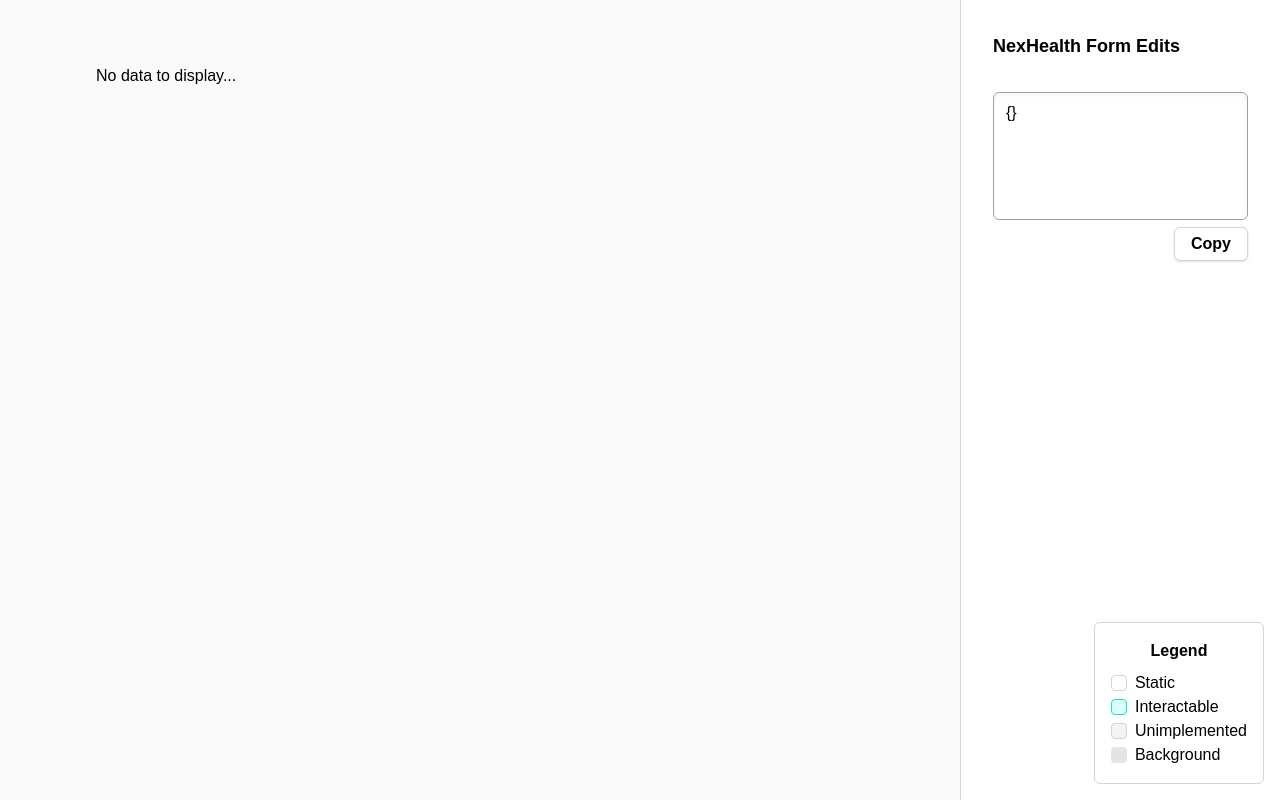
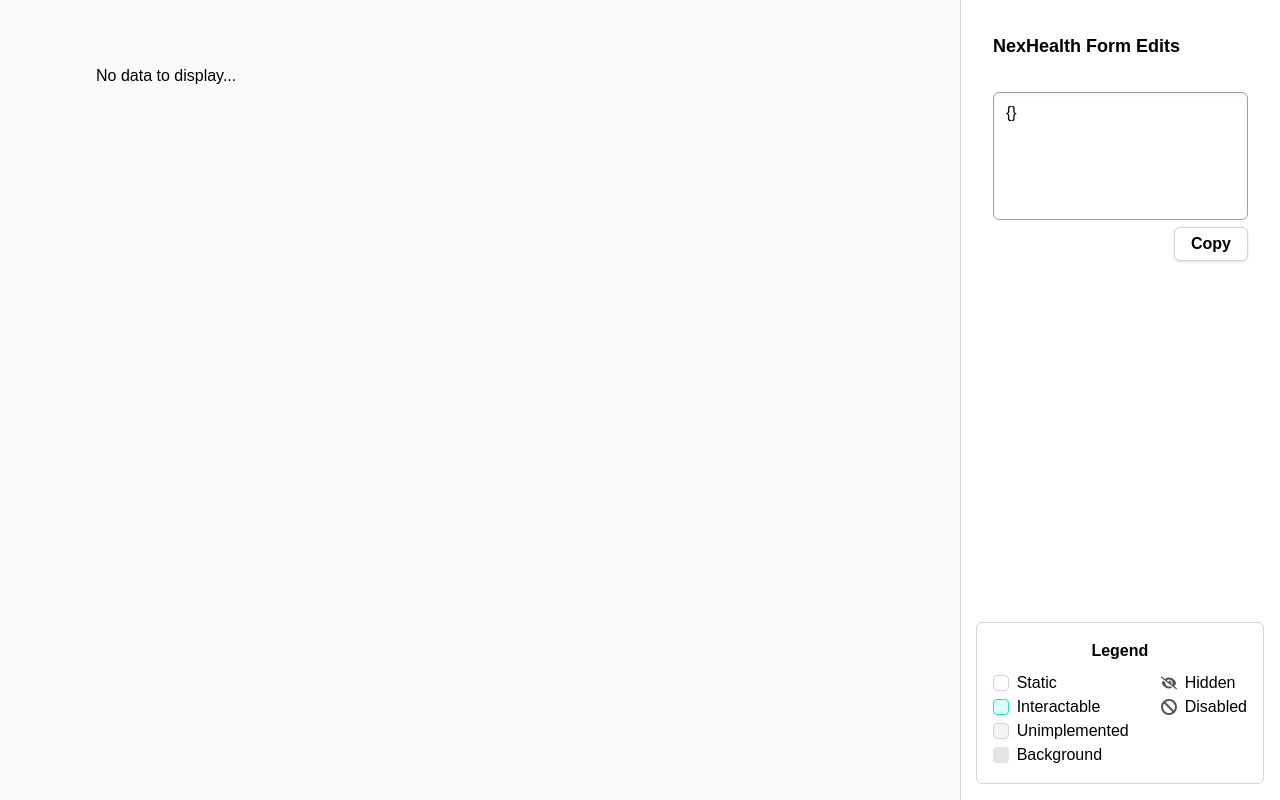
Before and after one commit to NexHealth-Ethan-Breinholt/Form-Edits, a Next.js app: page / in a window 1280 px wide. Built offline with nearby package versions, Linux system fonts and the light colour scheme.

Commit message:
Updated the legend to display the hidden and disabled icons

```diff
--- a/src/app/page.tsx
+++ b/src/app/page.tsx
@@ -3,7 +3,8 @@
 import FormContext from "./components/form-context";
 import FormDisplayer from "./components/form-displayer";
 import FormJsonInputField from "./components/form-json-input-field";
-import SmallButton from "./components/small-button";
+
+import { FaBan, FaEyeSlash } from "react-icons/fa6";
 
 export default function Home() {
   return (
@@ -24,6 +25,8 @@
             </div>
             <div className="absolute bottom-4 right-4 p-4 border border-zinc-300 rounded-md">
               <p className="font-bold text-center mb-2">Legend</p>
+              <div className="flex gap-8">
+                <div>
                   <div className="flex items-center gap-2">
                     <div className="bg-white border border-zinc-300 w-4 h-4 rounded-sm" />
                     Static
@@ -41,6 +44,18 @@
                     Background
                   </div>
                 </div>
+                <div>
+                  <div className="flex items-center gap-2">
+                    <FaEyeSlash className="text-zinc-600" />
+                    Hidden
+                  </div>
+                  <div className="flex items-center gap-2">
+                    <FaBan className="text-zinc-600" />
+                    Disabled
+                  </div>
+                </div>
+              </div>
+            </div>
           </div>
         </main>
       </FormContext>
```
Lines whose indentation alone changed are shown as unchanged.
